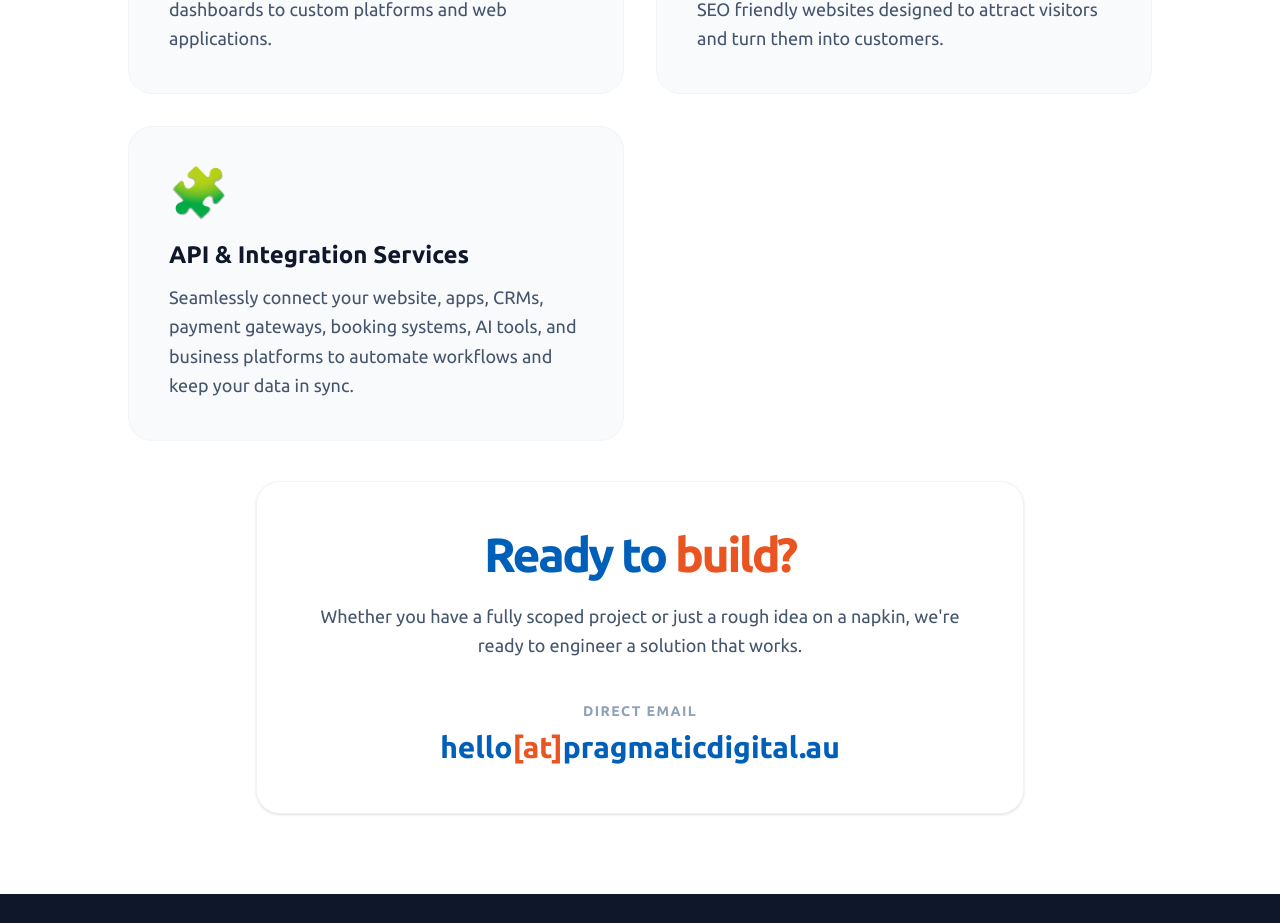
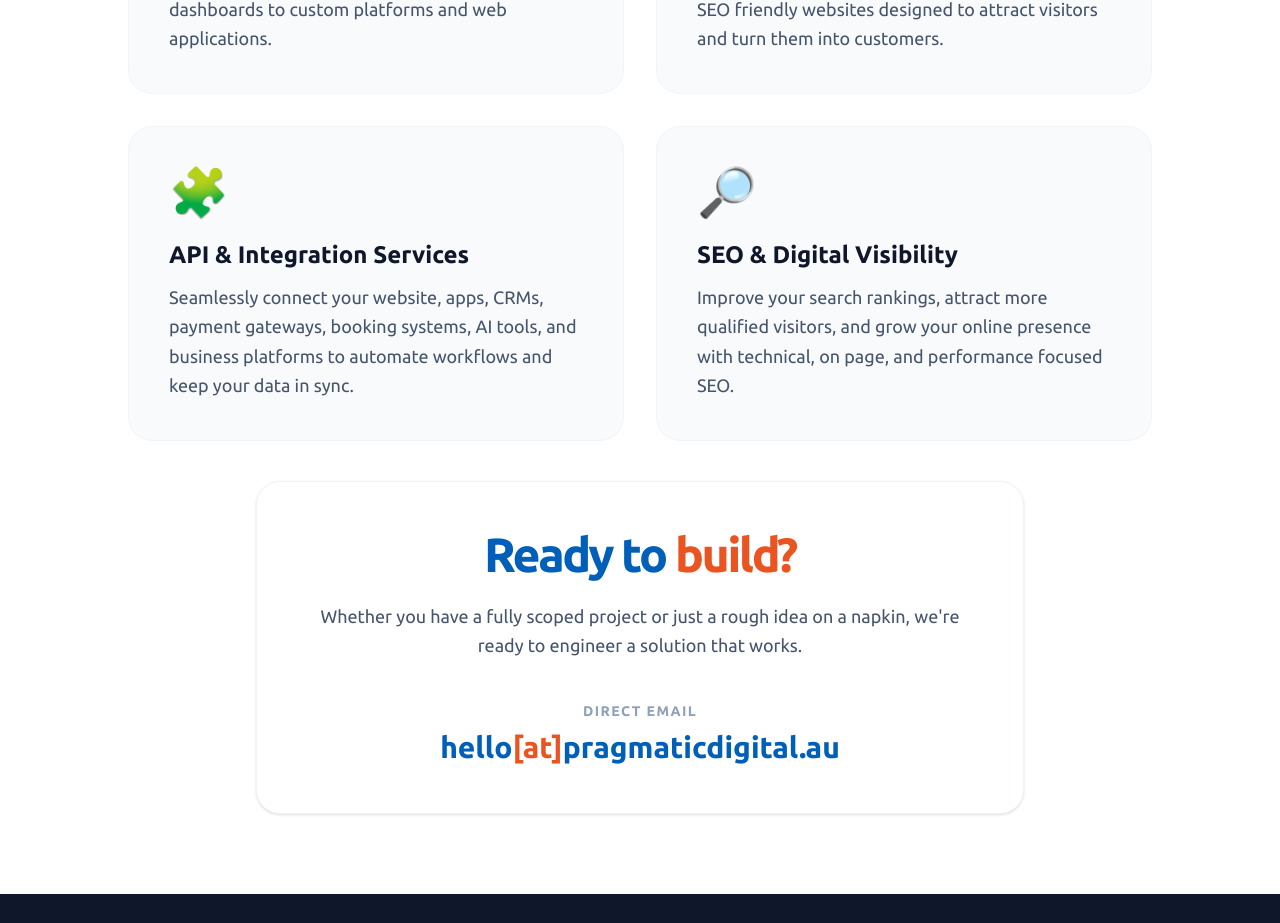
Before and after one commit to pragmaticdigital-au/pragmaticdigital-au.github.io, a Next.js app: page / in a window 1280 px wide. Shown: the part 1154-2077 px from the top of the page. Built offline with nearby package versions, Linux system fonts and the light colour scheme; no server answers.

Commit message:
Add SEO & Digital Visibility to services

```diff
--- a/src/components/Services.tsx
+++ b/src/components/Services.tsx
@@ -17,6 +17,12 @@ export default function Services() {
       description:
         "Seamlessly connect your website, apps, CRMs, payment gateways, booking systems, AI tools, and business platforms to automate workflows and keep your data in sync.",
       icon: "🧩",
+    },
+        {
+    title: "SEO & Digital Visibility",
+  description:
+    "Improve your search rankings, attract more qualified visitors, and grow your online presence with technical, on page, and performance focused SEO.",
+  icon: "🔎",
     },
   ];
 
```
